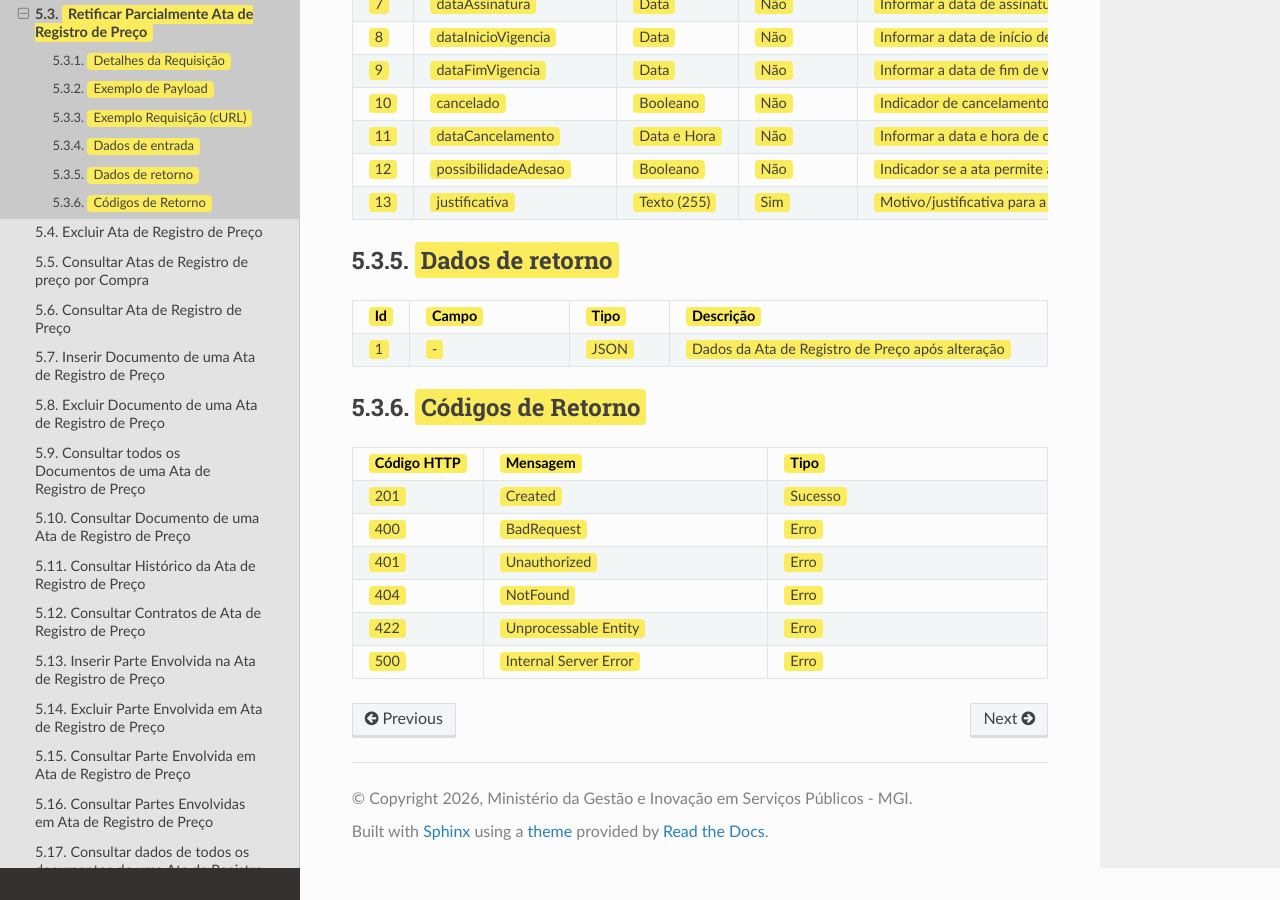
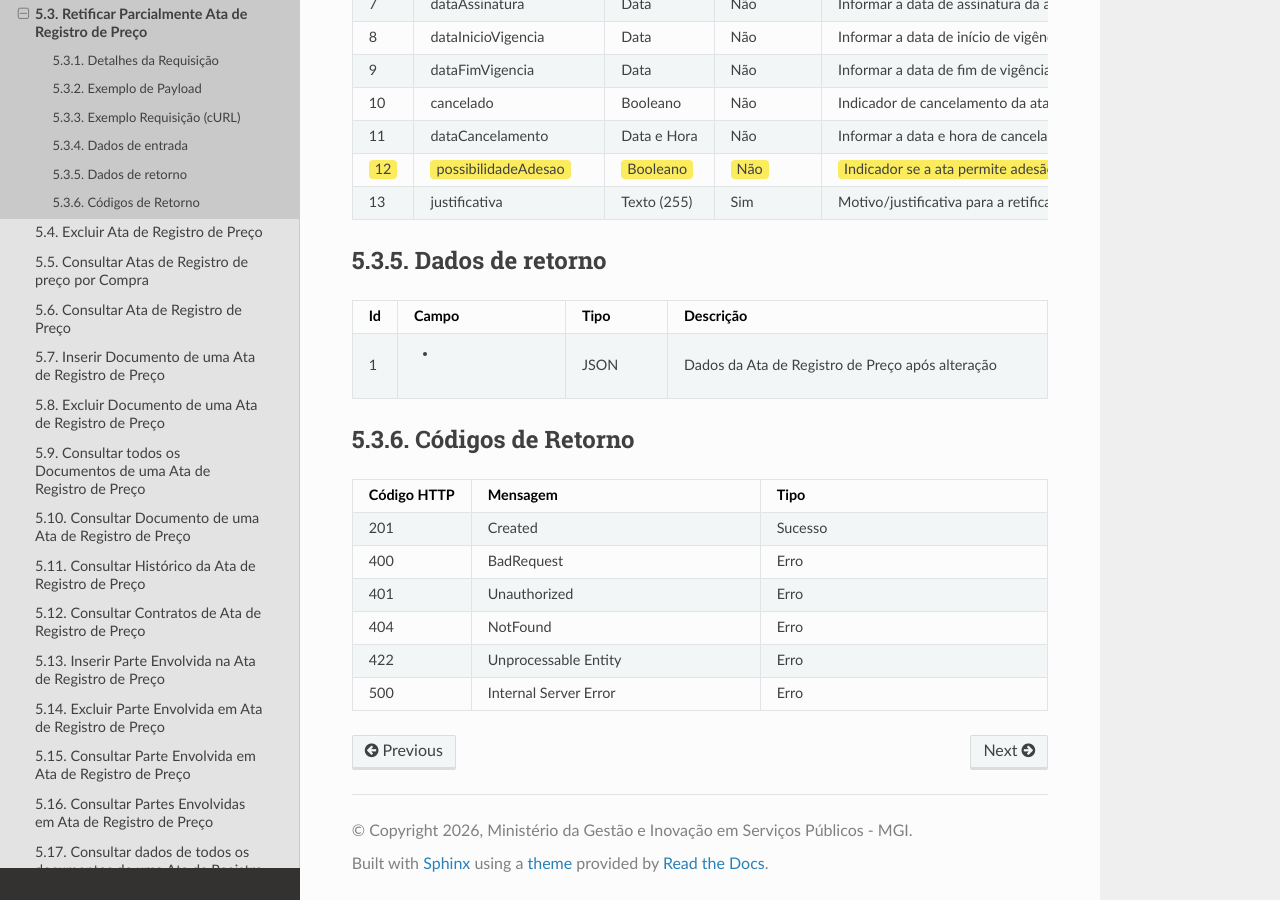
Before and after one commit to carlosmgi/Manual-de-Integracao-do-PNCP, a Sphinx documentation site: the page built from docs/source/ata_de_registro_de_preco/retificar_parcialmente_ata_de_registro_de_preco.rst, in a window 1280 px wide and 900 px high, scrolled down 1558 px. Built offline with Sphinx 7.4.7 and the Read the Docs theme 3.1.0, drawn with Linux system fonts in a browser that asks for light colours; pages that are not in the unit, such as notebooks, are missing from menus; some of the changed lines change nothing that is shown.

Commit message:
Remove highlight formatting from documentation

```diff
--- a/docs/source/ata_de_registro_de_preco/retificar_parcialmente_ata_de_registro_de_preco.rst
+++ b/docs/source/ata_de_registro_de_preco/retificar_parcialmente_ata_de_registro_de_preco.rst
@@ -1,13 +1,13 @@
-:destaque-amarelo-claro:`Retificar Parcialmente Ata de Registro de Preço`
+Retificar Parcialmente Ata de Registro de Preço
 ===============================================
 
-:destaque-amarelo-claro:`Serviço que permite retificar parcialmente os dados de uma ata de Registro de Preço.`
+Serviço que permite retificar parcialmente os dados de uma ata de Registro de Preço.
 
 .. Attention::
 
    Não será permitida a retificação do atributo "possibilidadeAdesao" de “true” para “false” da Ata quando a mesma possuir órgãos não participantes e/ou contratos de não participantes vinculados
 
-:destaque-amarelo-claro:`Detalhes da Requisição`
+Detalhes da Requisição
 ~~~~~~~~~~~~~~~~~~~~~~
 
 .. list-table::
@@ -15,15 +15,15 @@
    :widths: 50 15
    :header-rows: 1
 
-   * - :destaque-amarelo-claro:`Endpoint`
-     - :destaque-amarelo-claro:`Método HTTP`
-   * - :destaque-amarelo-claro:`/v1/orgaos/{cnpj}/compras/{anoCompra}/{sequencialCompra}/atas/{sequencialAta}`
-     - :destaque-amarelo-claro:`PATCH`
+   * - Endpoint
+     - Método HTTP
+   * - /v1/orgaos/{cnpj}/compras/{anoCompra}/{sequencialCompra}/atas/{sequencialAta}
+     - PATCH
 
-:destaque-amarelo-claro:`Exemplo de Payload`
+Exemplo de Payload
 ~~~~~~~~~~~~~~~~~~
 
-:destaque-amarelo-claro:`Para retificação dos dados da ata:`
+Para retificação dos dados da ata:
 
 .. code-block:: json
    :linenos:
@@ -34,7 +34,7 @@
       "justificativa": "motivo/justificativa para retificacao da ata"
    }
 
-:destaque-amarelo-claro:`Para o cancelamento da ata:`
+Para o cancelamento da ata:
 
 .. code-block:: json
    :linenos:
@@ -46,7 +46,7 @@
       "justificativa": "motivo/justificativa para cancelamento da ata"
    }
 
-:destaque-amarelo-claro:`Exemplo Requisição (cURL)`
+Exemplo Requisição (cURL)
 ~~~~~~~~~~~~~~~~~~~~~~~~~
 
 .. code-block:: bash
@@ -59,7 +59,7 @@
      -H 'Content-Type: application/json' \
      -d '@/home/objeto.json'
 
-:destaque-amarelo-claro:`Dados de entrada`
+Dados de entrada
 ~~~~~~~~~~~~~~~~
 
 .. note::
@@ -70,91 +70,79 @@
    :widths: 5 25 15 15 40
    :header-rows: 1
 
-   * - :destaque-amarelo-claro:`Id`
-     - :destaque-amarelo-claro:`Campo`
-     - :destaque-amarelo-claro:`Tipo`
-     - :destaque-amarelo-claro:`Obrigatório`
-     - :destaque-amarelo-claro:`Descrição`
+   * - Id
+     - Campo
+     - Tipo
+     - Obrigatório
+     - Descrição
 
-   * - :destaque-amarelo-claro:`1`
-     - :destaque-amarelo-claro:`cnpj`
-     - :destaque-amarelo-claro:`Texto (14)`
-     - :destaque-amarelo-claro:`Sim`
-     - :destaque-amarelo-claro:`CNPJ do órgão originário da contratação informado na inclusão (proprietário da contratação)`
-
-   * - :destaque-amarelo-claro:`2`
-     - :destaque-amarelo-claro:`anoCompra`
-     - :destaque-amarelo-claro:`Inteiro`
-     - :destaque-amarelo-claro:`Sim`
-     - :destaque-amarelo-claro:`Ano da contratação`
-
-   * - :destaque-amarelo-claro:`3`
-     - :destaque-amarelo-claro:`sequencialCompra`
-     - :destaque-amarelo-claro:`Inteiro`
-     - :destaque-amarelo-claro:`Sim`
-     - :destaque-amarelo-claro:`Sequencial da contratação no PNCP; número sequencial gerado no momento em que a contratação foi inserida no PNCP`
-
-   * - :destaque-amarelo-claro:`4`
-     - :destaque-amarelo-claro:`sequencialAta`
-     - :destaque-amarelo-claro:`Inteiro`
-     - :destaque-amarelo-claro:`Sim`
-     - :destaque-amarelo-claro:`Sequencial da ata no PNCP; número sequencial gerado no momento em que a ata foi inserida no PNCP`
-
-   * - :destaque-amarelo-claro:`5`
-     - :destaque-amarelo-claro:`numeroAtaRegistroPreco`
-     - :destaque-amarelo-claro:`Texto (50)`
-     - :destaque-amarelo-claro:`Não`
-     - :destaque-amarelo-claro:`Número da ata no sistema de origem`
-
-   * - :destaque-amarelo-claro:`6`
-     - :destaque-amarelo-claro:`anoAta`
-     - :destaque-amarelo-claro:`Inteiro`
-     - :destaque-amarelo-claro:`Não`
-     - :destaque-amarelo-claro:`Ano da ata`
-
-   * - :destaque-amarelo-claro:`7`
-     - :destaque-amarelo-claro:`dataAssinatura`
-     - :destaque-amarelo-claro:`Data`
-     - :destaque-amarelo-claro:`Não`
-     - :destaque-amarelo-claro:`Informar a data de assinatura da ata`
-
-   * - :destaque-amarelo-claro:`8`
-     - :destaque-amarelo-claro:`dataInicioVigencia`
-     - :destaque-amarelo-claro:`Data`
-     - :destaque-amarelo-claro:`Não`
-     - :destaque-amarelo-claro:`Informar a data de início de vigência da ata`
-
-   * - :destaque-amarelo-claro:`9`
-     - :destaque-amarelo-claro:`dataFimVigencia`
-     - :destaque-amarelo-claro:`Data`
-     - :destaque-amarelo-claro:`Não`
-     - :destaque-amarelo-claro:`Informar a data de fim de vigência da ata`
-
-   * - :destaque-amarelo-claro:`10`
-     - :destaque-amarelo-claro:`cancelado`
-     - :destaque-amarelo-claro:`Booleano`
-     - :destaque-amarelo-claro:`Não`
-     - :destaque-amarelo-claro:`Indicador de cancelamento da ata; se omitido, assume valor “Falso”`
-
-   * - :destaque-amarelo-claro:`11`
-     - :destaque-amarelo-claro:`dataCancelamento`
-     - :destaque-amarelo-claro:`Data e Hora`
-     - :destaque-amarelo-claro:`Não`
-     - :destaque-amarelo-claro:`Informar a data e hora de cancelamento da ata caso o indicador de cancelamento seja verdadeiro`
-
+   * - 1
+     - cnpj
+     - Texto (14)
+     - Sim
+     - CNPJ do órgão originário da contratação informado na inclusão (proprietário da contratação)
+   * - 2
+     - anoCompra
+     - Inteiro
+     - Sim
+     - Ano da contratação
+   * - 3
+     - sequencialCompra
+     - Inteiro
+     - Sim
+     - Sequencial da contratação no PNCP; número sequencial gerado no momento em que a contratação foi inserida no PNCP
+   * - 4
+     - sequencialAta
+     - Inteiro
+     - Sim
+     - Sequencial da ata no PNCP; número sequencial gerado no momento em que a ata foi inserida no PNCP
+   * - 5
+     - numeroAtaRegistroPreco
+     - Texto (50)
+     - Não
+     - Número da ata no sistema de origem
+   * - 6
+     - anoAta
+     - Inteiro
+     - Não
+     - Ano da ata
+   * - 7
+     - dataAssinatura
+     - Data
+     - Não
+     - Informar a data de assinatura da ata
+   * - 8
+     - dataInicioVigencia
+     - Data
+     - Não
+     - Informar a data de início de vigência da ata
+   * - 9
+     - dataFimVigencia
+     - Data
+     - Não
+     - Informar a data de fim de vigência da ata
+   * - 10
+     - cancelado
+     - Booleano
+     - Não
+     - Indicador de cancelamento da ata; se omitido, assume valor “Falso”
+   * - 11
+     - dataCancelamento
+     - Data e Hora
+     - Não
+     - Informar a data e hora de cancelamento da ata caso o indicador de cancelamento seja verdadeiro
    * - :destaque-amarelo-claro:`12`
      - :destaque-amarelo-claro:`possibilidadeAdesao`
      - :destaque-amarelo-claro:`Booleano`
      - :destaque-amarelo-claro:`Não`
      - :destaque-amarelo-claro:`Indicador se a ata permite adesão de não participantes (False = Não / True = Sim)`
+   * - 13
+     - justificativa
+     - Texto (255)
+     - Sim
+     - Motivo/justificativa para a retificação dos atributos da ata
 
-   * - :destaque-amarelo-claro:`13`
-     - :destaque-amarelo-claro:`justificativa`
-     - :destaque-amarelo-claro:`Texto (255)`
-     - :destaque-amarelo-claro:`Sim`
-     - :destaque-amarelo-claro:`Motivo/justificativa para a retificação dos atributos da ata`
-
-:destaque-amarelo-claro:`Dados de retorno`
+Dados de retorno
 ~~~~~~~~~~~~~~~~
 
 .. list-table::
@@ -162,48 +150,43 @@
    :widths: 5 25 15 55
    :header-rows: 1
 
-   * - :destaque-amarelo-claro:`Id`
-     - :destaque-amarelo-claro:`Campo`
-     - :destaque-amarelo-claro:`Tipo`
-     - :destaque-amarelo-claro:`Descrição`
+   * - Id
+     - Campo
+     - Tipo
+     - Descrição
 
-   * - :destaque-amarelo-claro:`1`
-     - :destaque-amarelo-claro:`-`
-     - :destaque-amarelo-claro:`JSON`
-     - :destaque-amarelo-claro:`Dados da Ata de Registro de Preço após alteração`
+   * - 1
+     - -
+     - JSON
+     - Dados da Ata de Registro de Preço após alteração
 
-:destaque-amarelo-claro:`Códigos de Retorno`
-~~~~~~~~~~~~~~~~~~~~~~
+Códigos de Retorno
+~~~~~~~~~~~~~~~~~~
 
 .. list-table::
    :width: 100%
    :widths: 10 25 25
    :header-rows: 1
 
-   * - :destaque-amarelo-claro:`Código HTTP`
-     - :destaque-amarelo-claro:`Mensagem`
-     - :destaque-amarelo-claro:`Tipo`
+   * - Código HTTP
+     - Mensagem
+     - Tipo
 
-   * - :destaque-amarelo-claro:`201`
-     - :destaque-amarelo-claro:`Created`
-     - :destaque-amarelo-claro:`Sucesso`
-
-   * - :destaque-amarelo-claro:`400`
-     - :destaque-amarelo-claro:`BadRequest`
-     - :destaque-amarelo-claro:`Erro`
-
-   * - :destaque-amarelo-claro:`401`
-     - :destaque-amarelo-claro:`Unauthorized`
-     - :destaque-amarelo-claro:`Erro`
-
-   * - :destaque-amarelo-claro:`404`
-     - :destaque-amarelo-claro:`NotFound`
-     - :destaque-amarelo-claro:`Erro`
-
-   * - :destaque-amarelo-claro:`422`
-     - :destaque-amarelo-claro:`Unprocessable Entity`
-     - :destaque-amarelo-claro:`Erro`
-
-   * - :destaque-amarelo-claro:`500`
-     - :destaque-amarelo-claro:`Internal Server Error`
-     - :destaque-amarelo-claro:`Erro`
+   * - 201
+     - Created
+     - Sucesso
+   * - 400
+     - BadRequest
+     - Erro
+   * - 401
+     - Unauthorized
+     - Erro
+   * - 404
+     - NotFound
+     - Erro
+   * - 422
+     - Unprocessable Entity
+     - Erro
+   * - 500
+     - Internal Server Error
+     - Erro
```
